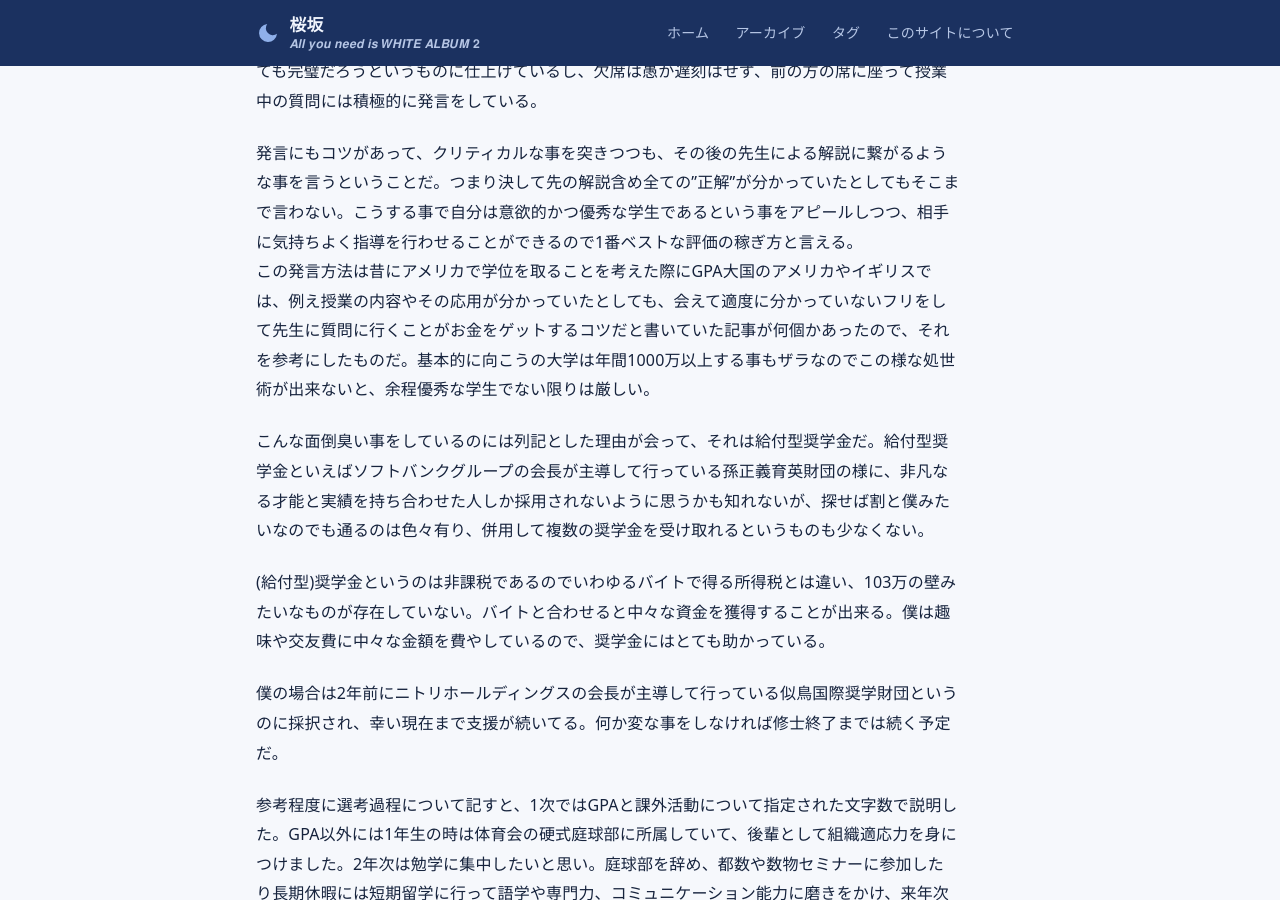
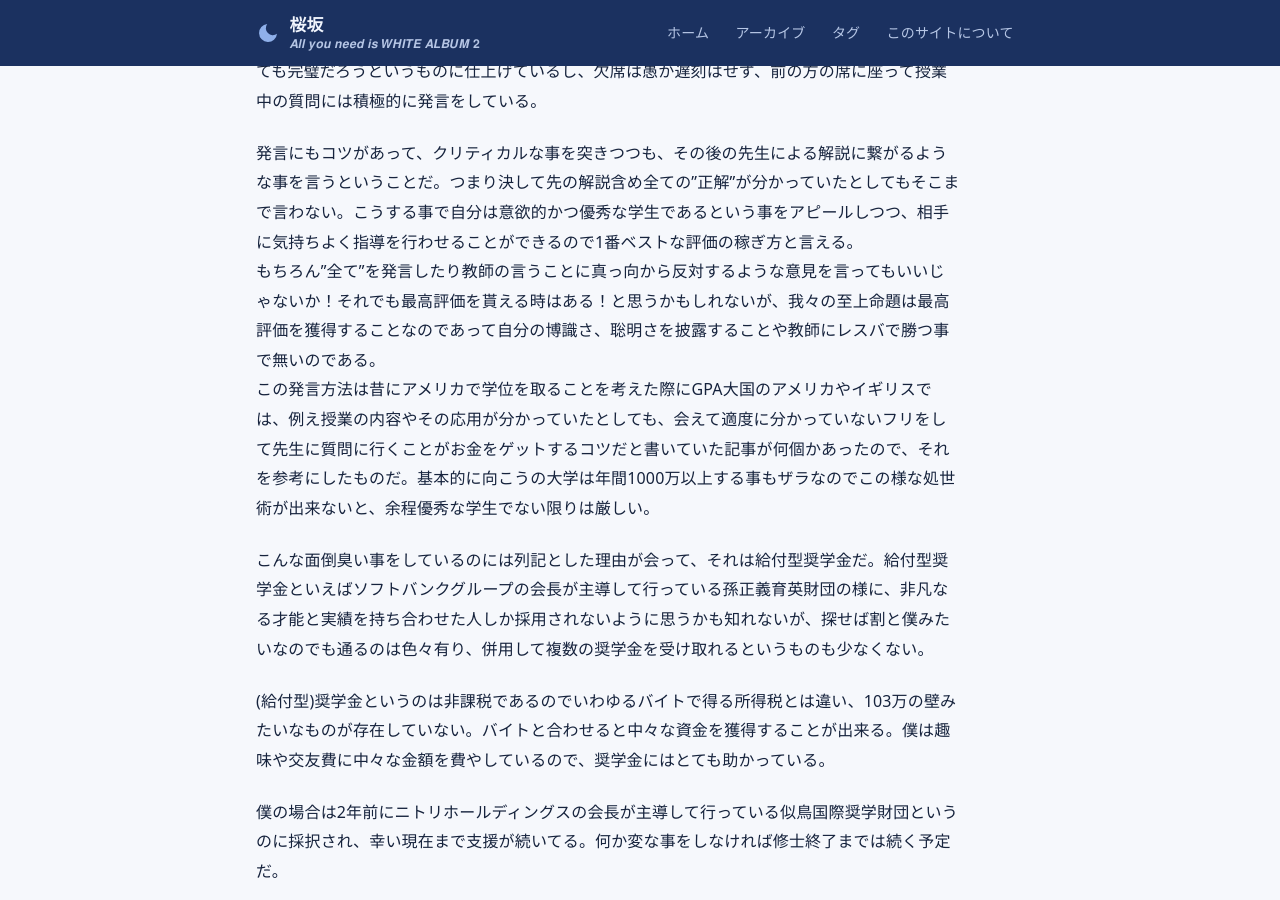
Before and after one commit to sakurazaka-math/sakurazaka-math.github.io, a Jekyll site: the page built from _posts/2026-10-25-day22.md, in a window 1280 px wide and 900 px high, scrolled down 987 px. Built offline with Jekyll 4.4.1, drawn with Linux system fonts in a browser that asks for light colours.

Commit message:
2026-10-25-day22.md を更新

```diff
--- a/_posts/2026-10-25-day22.md
+++ b/_posts/2026-10-25-day22.md
@@ -20,6 +20,7 @@
 そのため、S以外は落単と等しいという思想に駆られており、当然課題は一回も手を抜かず誰が見ても完璧だろうというものに仕上げているし、欠席は愚か遅刻はせず、前の方の席に座って授業中の質問には積極的に発言をしている。
 
 発言にもコツがあって、クリティカルな事を突きつつも、その後の先生による解説に繋がるような事を言うということだ。つまり決して先の解説含め全ての”正解”が分かっていたとしてもそこまで言わない。こうする事で自分は意欲的かつ優秀な学生であるという事をアピールしつつ、相手に気持ちよく指導を行わせることができるので1番ベストな評価の稼ぎ方と言える。
+もちろん”全て”を発言したり教師の言うことに真っ向から反対するような意見を言ってもいいじゃないか！それでも最高評価を貰える時はある！と思うかもしれないが、我々の至上命題は最高評価を獲得することなのであって自分の博識さ、聡明さを披露することや教師にレスバで勝つ事で無いのである。
 この発言方法は昔にアメリカで学位を取ることを考えた際にGPA大国のアメリカやイギリスでは、例え授業の内容やその応用が分かっていたとしても、会えて適度に分かっていないフリをして先生に質問に行くことがお金をゲットするコツだと書いていた記事が何個かあったので、それを参考にしたものだ。基本的に向こうの大学は年間1000万以上する事もザラなのでこの様な処世術が出来ないと、余程優秀な学生でない限りは厳しい。
 
 こんな面倒臭い事をしているのには列記とした理由が会って、それは給付型奨学金だ。給付型奨学金といえばソフトバンクグループの会長が主導して行っている孫正義育英財団の様に、非凡なる才能と実績を持ち合わせた人しか採用されないように思うかも知れないが、探せば割と僕みたいなのでも通るのは色々有り、併用して複数の奨学金を受け取れるというものも少なくない。
```
